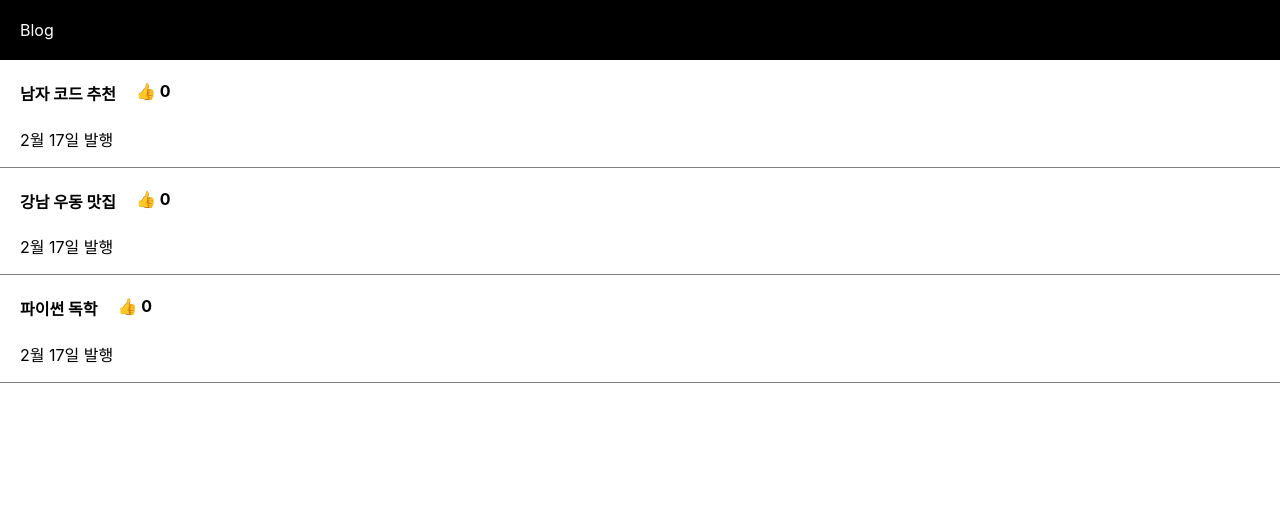
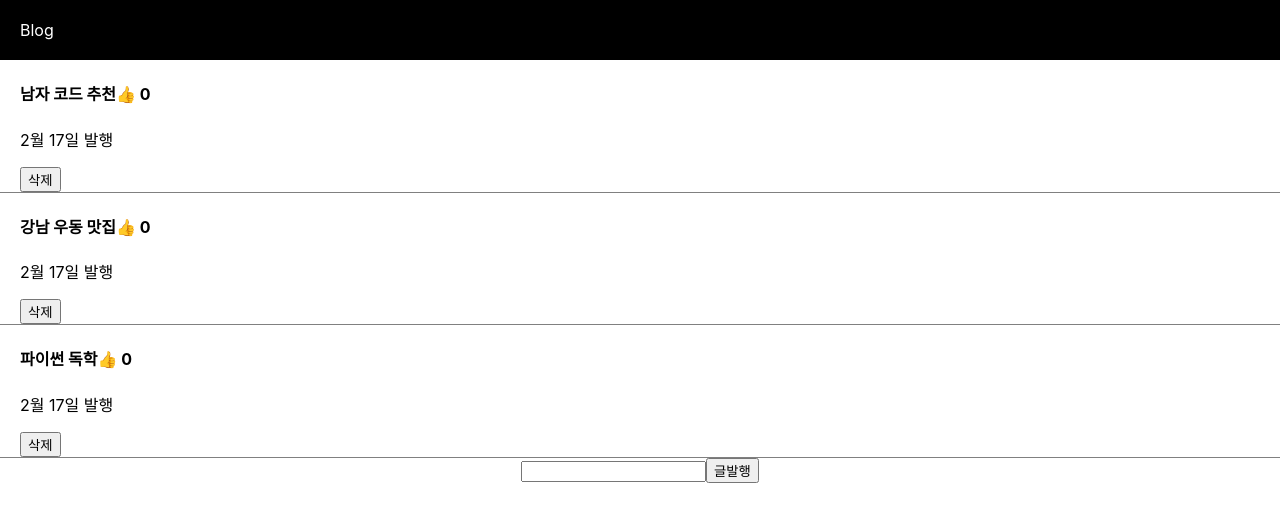
Before and after one commit to Wlfjd/blog_react, a React (Create React App) app: page / in a window 1280 px wide. Shown: the top 522 px of the page. Built offline with nearby package versions, Linux system fonts and the light colour scheme.

Commit message:
post 추가, 삭제 구현

```diff
--- a/src/App.css
+++ b/src/App.css
@@ -22,7 +22,6 @@ div {
   text-align : left;
 }
 
-.inner{
-  display:flex;
-  gap:20px;
+.App{
+  text-align: center;
 }
--- a/src/App.js
+++ b/src/App.js
@@ -6,51 +6,58 @@ import './App.css';
 
 function App() {
   let [title,setTitle]=useState(['남자 코드 추천','강남 우동 맛집','파이썬 독학'])
-  let [like,setLike]=useState(0)
-  //let [modal,setModal]= useState(false) //일단 닫힌 상태로 구현
   let [value,setValue]=useState(null)
-  let [good,setGood]= useState(new Array(title.length).fill(0))
+  let [like,setLike]= useState(new Array(title.length).fill(0))
+  let [inputValue, setInputValue]=useState('')
 
   return (
   <div className="App">
     <div className="black-nav">
       <div>Blog</div>
     </div>
-    {title.map((data,i)=>{
-      return(
-        <>
+        {title.map((data,i)=>(
         <div className="list" key={i}>
-          <h4 className="inner">
-          <div
+          <h4
             onClick={()=>{
             if(value==null) setValue(i)
             else if(value===i) setValue(null)
            }}> {data}
-          </div>
-          <div>
-           <span onClick={()=>{
-            let copy=[...good]
+           <span onClick={(e)=>{
+            e.stopPropagation()
+            let copy=[...like]
             copy[i]++
-            setGood(copy)
-           }}>👍</span> {good[i]}
-           </div>
+            setLike(copy)
+           }}>👍</span> {like[i]}
           </h4>
           <p>2월 17일 발행</p>
+          <button onClick={()=>{
+            let copy=[...title]
+            copy.splice(i,1)
+            setTitle(copy)
+          }}>삭제</button>
+          {value===i && (
+          <Modal
+          value={value}
+          title={title}
+          color={'lightblue'}
+          onChange={setTitle}/>
+          )}
         </div>
-        {value===i &&
-        <Modal
-         value={i}
-         title={title}
-         color={'lightblue'}
-         onchange={setTitle}/> }
-        </>
-      )
-    })}
+      ))}
+
+    <input value={inputValue} onChange={(e)=>setInputValue(e.target.value)}></input>
+    <button onClick={()=> {
+      let copy=[...title]
+      copy.push(inputValue)
+      setTitle(copy)
+      setInputValue('')
+      setLike([...like,0])
+    }}>글발행</button>
   </div>
   );
 }
 
-function Modal({value, color,onchange,title}){
+function Modal({value, color,onChange,title}){
   return(
       <div className="modal" style={{background: color}}>
         <h4>{title[value]}</h4>
@@ -59,7 +66,7 @@ function Modal({value, color,onchange,title}){
         <button onClick={()=>{
           let copy=[...title]
           copy[0]='수정'
-          onchange(copy)
+          onChange(copy)
         }}>글 수정</button>
       </div>
   )
```
